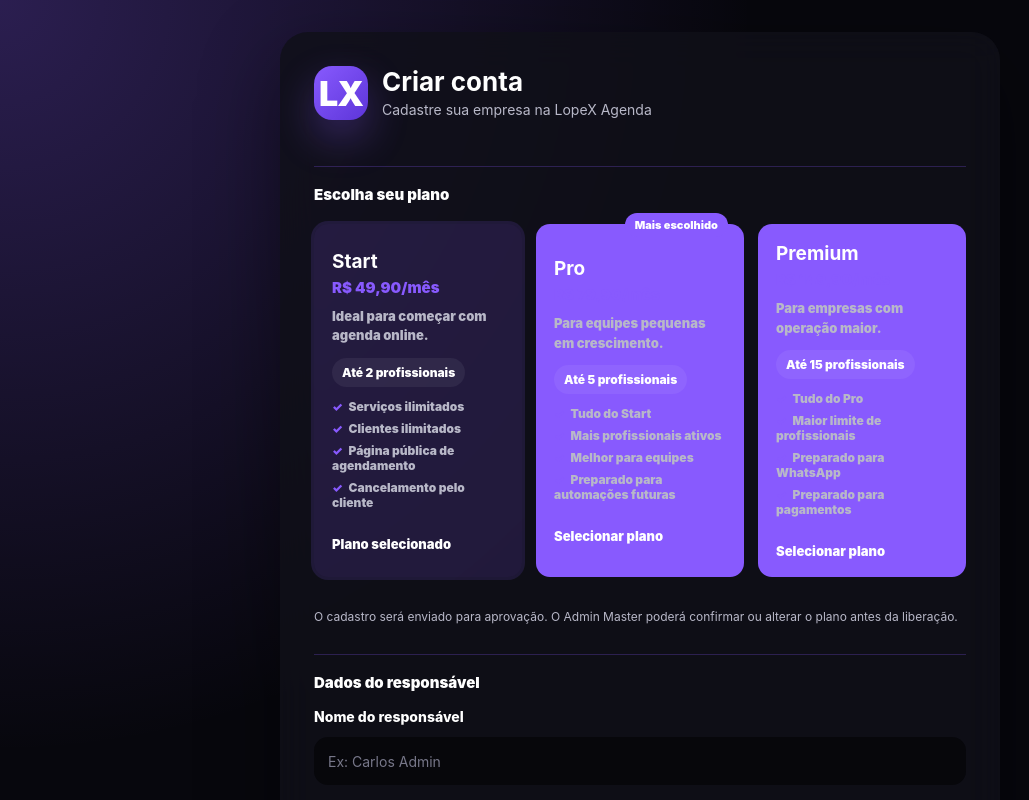
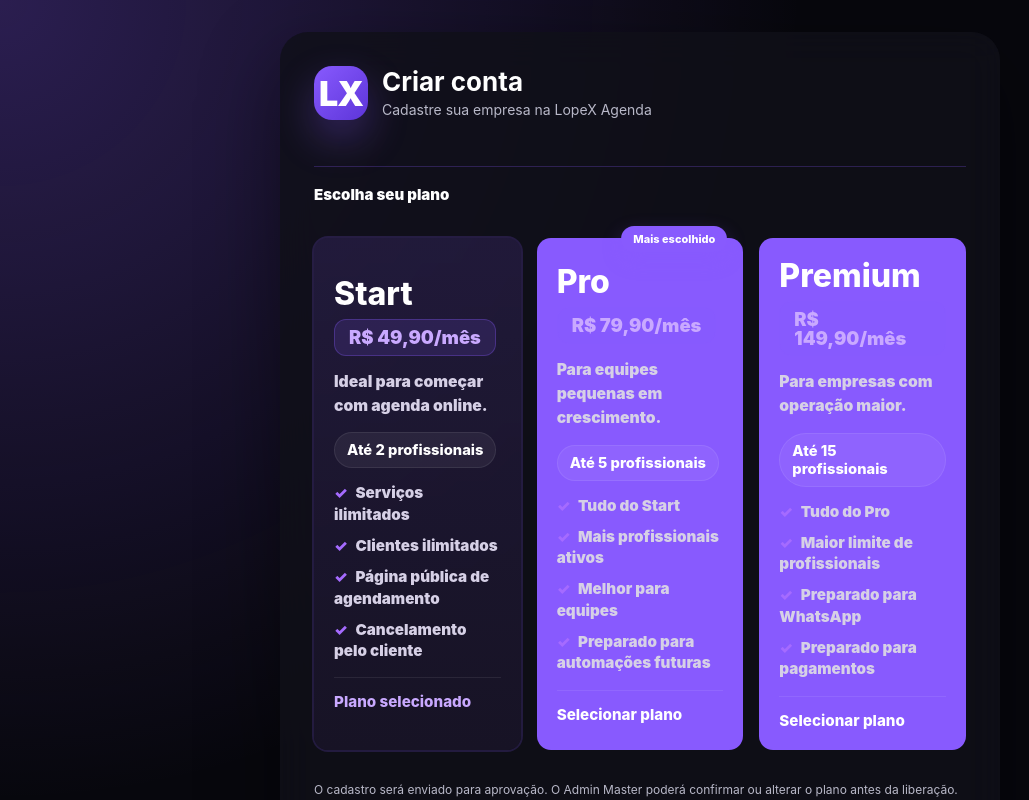
Before and after one commit to joelllopezs/apilopexfrontend, a React (Vite) app: page /register-company in a window 1280 px wide. Shown: the top 800 px of the page, without its empty margins (0-1029 px from the left). Built offline with nearby package versions, Linux system fonts and the light colour scheme.

Commit message:
FIX: cores corrigidas

```diff
--- a/src/index.css
+++ b/src/index.css
@@ -2517,64 +2517,6 @@
 }
 
 /* =========================
-   ADMIN MASTER - PLANOS
-========================= */
-
-.admin-table-scroll {
-  width: 100%;
-  overflow-x: auto;
-}
-
-.admin-plan-cell {
-  display: grid;
-  gap: 8px;
-  min-width: 130px;
-}
-
-.plan-badge {
-  width: fit-content;
-  padding: 6px 10px;
-  border-radius: 999px;
-  font-size: 12px;
-  font-weight: 900;
-  border: 1px solid var(--border);
-}
-
-.plan-badge.start {
-  color: #bfdbfe;
-  background: rgba(59, 130, 246, 0.12);
-  border-color: rgba(59, 130, 246, 0.34);
-}
-
-.plan-badge.pro {
-  color: #ddd6fe;
-  background: rgba(139, 92, 246, 0.14);
-  border-color: rgba(139, 92, 246, 0.36);
-}
-
-.plan-badge.premium {
-  color: #fde68a;
-  background: rgba(245, 158, 11, 0.14);
-  border-color: rgba(245, 158, 11, 0.38);
-}
-
-.admin-plan-select {
-  min-width: 120px;
-  height: 36px;
-  padding: 0 10px;
-  border-radius: 10px;
-  border: 1px solid var(--border);
-  background: var(--surface-2);
-  color: var(--text);
-  outline: none;
-}
-
-.admin-plan-select:disabled {
-  opacity: 0.6;
-  cursor: not-allowed;
-}
-
-/* =========================
    CADASTRO DE EMPRESA - PLANOS
 ========================= */
 
@@ -2590,84 +2532,103 @@
 .register-plan-grid {
   display: grid;
   grid-template-columns: repeat(3, minmax(0, 1fr));
-  gap: 14px;
-  margin-bottom: 12px;
+  gap: 16px;
+  margin: 14px 0 12px;
 }
 
 .register-plan-card {
   position: relative;
   width: 100%;
   text-align: left;
-  padding: 18px;
+  padding: 20px;
   border-radius: 20px;
-  border: 1px solid var(--border);
-  background: rgba(255, 255, 255, 0.035);
-  color: var(--text);
+  border: 1px solid rgba(255, 255, 255, 0.08);
+  background: #171325;
+  color: #ffffff;
   cursor: pointer;
-  transition: transform 0.2s ease, border-color 0.2s ease, background 0.2s ease;
+  transition: transform 0.2s ease, border-color 0.2s ease, box-shadow 0.2s ease,
+    background 0.2s ease;
 }
 
 .register-plan-card:hover {
-  transform: translateY(-2px);
-  border-color: color-mix(in srgb, var(--primary-color) 42%, var(--border));
+  transform: translateY(-3px);
+  border-color: rgba(136, 90, 254, 0.5);
+  box-shadow: 0 10px 30px rgba(0, 0, 0, 0.22);
 }
 
 .register-plan-card.selected {
-  border-color: var(--primary-color);
-  background: color-mix(in srgb, var(--primary-color) 16%, transparent);
-  box-shadow: 0 0 0 3px color-mix(in srgb, var(--primary-color) 14%, transparent);
+  background: linear-gradient(
+    180deg,
+    rgba(136, 90, 254, 0.14) 0%,
+    rgba(23, 19, 37, 1) 100%
+  );
+  border-color: #885afe;
+  box-shadow: 0 0 0 2px rgba(136, 90, 254, 0.18);
 }
 
 .register-plan-card.featured {
-  border-color: color-mix(in srgb, var(--primary-color) 45%, var(--border));
+  border-color: rgba(136, 90, 254, 0.38);
 }
 
 .register-plan-highlight {
   position: absolute;
-  top: -11px;
+  top: -12px;
   right: 16px;
-  padding: 5px 10px;
+  padding: 6px 12px;
   border-radius: 999px;
-  background: var(--primary-color);
+  background: #885afe;
   color: #ffffff;
   font-size: 11px;
+  font-weight: 800;
+  box-shadow: 0 8px 20px rgba(136, 90, 254, 0.28);
+}
+
+.register-plan-header {
+  display: flex;
+  flex-direction: column;
+  gap: 8px;
+  margin-bottom: 14px;
+}
+
+.register-plan-header strong {
+  font-size: 2rem;
+  line-height: 1.1;
+  font-weight: 800;
+  color: #ffffff;
+}
+
+.register-plan-header span {
+  display: inline-flex;
+  align-self: flex-start;
+  padding: 8px 14px;
+  border-radius: 12px;
+  background: rgba(136, 90, 254, 0.14);
+  border: 1px solid rgba(136, 90, 254, 0.3);
+  color: #c9a9ff;
+  font-size: 1.15rem;
   font-weight: 900;
-}
-
-.register-plan-header {
-  display: grid;
-  gap: 5px;
-  margin-bottom: 10px;
-}
-
-.register-plan-header strong {
-  font-size: 19px;
-  color: var(--text);
-}
-
-.register-plan-header span {
-  font-size: 15px;
-  color: var(--primary-color);
-  font-weight: 900;
+  line-height: 1;
 }
 
 .register-plan-card p {
-  margin: 0 0 12px;
-  color: var(--muted);
-  line-height: 1.5;
-  font-size: 13px;
+  margin: 0 0 14px;
+  color: #d6d0e6;
+  line-height: 1.55;
+  font-size: 0.98rem;
+  min-height: 48px;
 }
 
 .register-plan-limit {
-  width: fit-content;
-  padding: 7px 10px;
+  display: inline-flex;
+  align-items: center;
+  padding: 8px 12px;
   border-radius: 999px;
-  margin-bottom: 12px;
+  margin-bottom: 14px;
   background: rgba(255, 255, 255, 0.06);
-  border: 1px solid var(--border);
-  font-size: 12px;
-  font-weight: 900;
-  color: var(--text);
+  border: 1px solid rgba(255, 255, 255, 0.08);
+  font-size: 0.92rem;
+  font-weight: 800;
+  color: #ffffff;
 }
 
 .register-plan-card ul {
@@ -2675,33 +2636,46 @@
   padding: 0;
   margin: 0;
   display: grid;
-  gap: 7px;
+  gap: 10px;
 }
 
 .register-plan-card li {
-  color: var(--muted);
-  font-size: 12px;
+  color: #d6d0e6;
+  font-size: 0.95rem;
+  line-height: 1.4;
 }
 
 .register-plan-card li::before {
   content: "✓";
-  color: var(--primary-color);
+  color: #a56bff;
   font-weight: 900;
-  margin-right: 6px;
+  margin-right: 8px;
 }
 
 .register-plan-select-text {
   display: block;
-  margin-top: 14px;
-  padding-top: 12px;
-  border-top: 1px solid var(--border);
-  color: var(--text);
-  font-weight: 900;
-  font-size: 13px;
+  margin-top: 16px;
+  padding-top: 14px;
+  border-top: 1px solid rgba(255, 255, 255, 0.08);
+  color: #ffffff;
+  font-weight: 800;
+  font-size: 0.95rem;
+}
+
+.register-plan-card.selected .register-plan-select-text {
+  color: #c9a9ff;
 }
 
 @media (max-width: 860px) {
   .register-plan-grid {
     grid-template-columns: 1fr;
   }
-}
+
+  .register-plan-header strong {
+    font-size: 1.7rem;
+  }
+
+  .register-plan-header span {
+    font-size: 1rem;
+  }
+}
```
